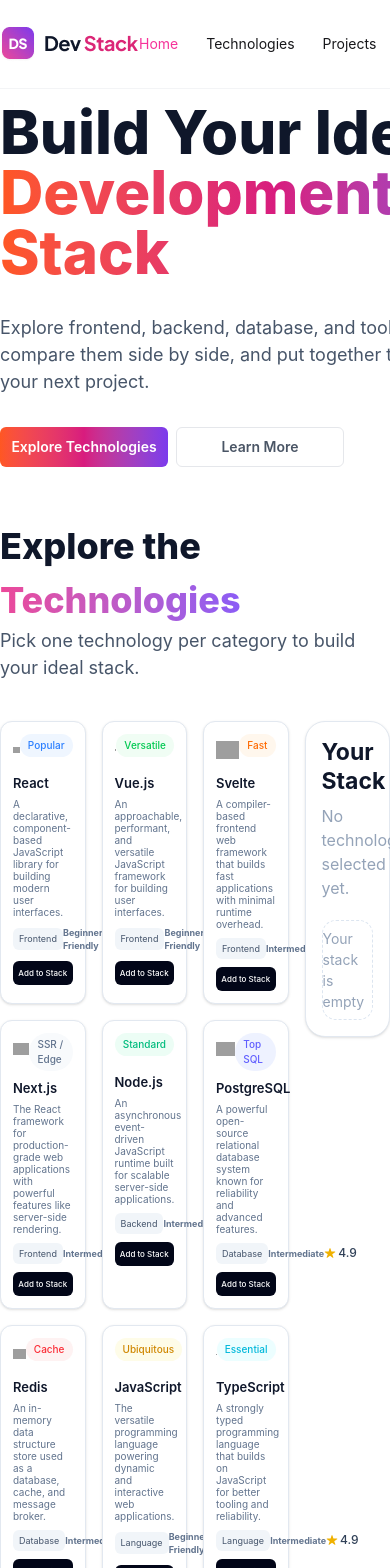
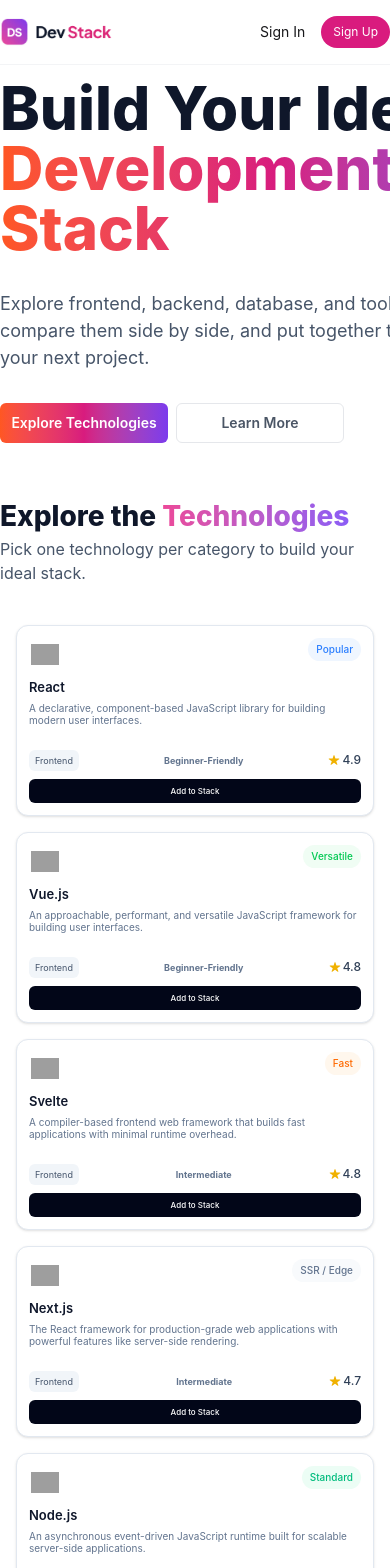
Before and after one commit to Arik-Thamid/Dev-Stack, a React (Vite) app: page / in a window 390 px wide. Shown: the top 1568 px of the page. Built offline with nearby package versions, Linux system fonts and the light colour scheme; grey boxes are pictures that could not be loaded.

Commit message:
Fix some bug and I try to simple my code

```diff
--- a/src/components/Navbar.tsx
+++ b/src/components/Navbar.tsx
@@ -7,9 +7,9 @@
      <div className="container mx-auto">
         <div className="flex justify-between items-center py-4">
 
-        <img src={Logo} alt="logo" />
+        <img className="w-28 md:w-auto" src={Logo} alt="logo" />
 
-        <ul className="flex items-center gap-7 text-sm">
+        <ul className="hidden md:flex items-center gap-7 text-sm">
             <li><a className="text-pink-500" href="#">Home</a></li>
             <li><a href="#">Technologies</a></li>
             <li><a href="#">Projects</a></li>
@@ -20,7 +20,7 @@
         <div className="flex items-center gap-4">
             <button className="text-sm">Sign In</button>
 
-            <button className="bg-[#D91B7E] text-[#FFFFFF] text-sm px-5 py-2 rounded-full">
+            <button className="bg-[#D91B7E] text-[#FFFFFF] text-xs md:text-sm px-3 md:px-5 py-2 rounded-full">
             Sign Up
             </button>
         </div>
--- a/src/components/Technologies/TechnologyCard.tsx
+++ b/src/components/Technologies/TechnologyCard.tsx
@@ -31,8 +31,12 @@
   )
 
 
+
   const buttonHandler = () => {
-    if(isSelected) return
+   if (isSelected) {
+    toast.warning(`${data.name} is already added!`)
+    return
+  }
     setStackData([...stackData, data])
 
     toast.success(`${data.name} added to your stack!`)
@@ -41,7 +45,11 @@
 
 
   return (
-    <div className="rounded-xl border border-slate-200 bg-white p-3 shadow-sm">
+    <div className={`rounded-xl border bg-white p-3 shadow-sm ${
+        isSelected
+          ? "border border-fuchsia-500"
+          : "border-slate-200"
+      }`}>
 
       {/* Top */}
       <div className="flex items-start justify-between">
@@ -95,8 +103,8 @@
       {/* Button */}
       <button
         onClick={buttonHandler}
-        disabled={isSelected}
-        className="mt-2 w-full cursor-pointer rounded-md bg-slate-950 py-1.5 text-[8px] font-medium text-white transition hover:bg-slate-800 disabled:cursor-default disabled:border-gray-300 disabled:bg-gray-300 disabled:text-gray-500 disabled:hover:bg-gray-300 disabled:hover:text-gray-500 disabled:hover:shadow-none"
+
+        className={`${isSelected?'bg-gray-400 hover:bg-gray-300':'bg-slate-950 hover:bg-slate-800'} mt-2 w-full cursor-pointer rounded-md  py-1.5 text-[8px] font-medium text-white transition `}
       >
         {isSelected ? <div className="flex justify-center items-center"><span className="text-[12px]"><IoMdCheckmark /></span>Added to Stack</div>: "Add to Stack"}
       </button>
--- a/src/components/Technologies/TechnologyList.tsx
+++ b/src/components/Technologies/TechnologyList.tsx
@@ -14,23 +14,23 @@
     <>
       {/* Heading */}
       <section className="container mx-auto my-10">
-        <h1 className="font-inter text-[36px] font-extrabold text-[#0F172A]">
+        <h1 className="font-inter text-[28px] md:text-[32px] lg:text-[36px] font-extrabold text-[#0F172A]">
           Explore the{" "}
-          <span className="bg-linear-to-r from-[#EC4899] to-[#8B5CF6] bg-clip-text font-inter text-[36px] font-extrabold text-transparent">
+          <span className="bg-linear-to-r from-[#EC4899] to-[#8B5CF6] bg-clip-text font-inter text-[28px] md:text-[32px] lg:text-[36px] font-extrabold text-transparent">
             Technologies
           </span>
         </h1>
 
-        <p className="text-[18px] text-[#475569]">
+        <p className="text-[16px] md:text-[18px] text-[#475569]">
           Pick one technology per category to build your ideal stack.
         </p>
       </section>
 
       {/* Main Content */}
-      <section className="container mx-auto grid grid-cols-4 gap-4 my-8">
+      <section className="container mx-auto my-8 grid grid-cols-1 gap-4 px-4 md:grid-cols-2 md:px-0 lg:grid-cols-4">
 
         {/* Technology Cards */}
-        <div className="col-span-3 grid grid-cols-3 gap-4">
+        <div className="col-span-1 grid grid-cols-1 gap-4 md:col-span-2 md:grid-cols-2 lg:col-span-3 lg:grid-cols-3">
           {allData.map((data) => (
             <TechnologyCard
               key={data.name}
--- a/src/components/YourStack/StackItem.tsx
+++ b/src/components/YourStack/StackItem.tsx
@@ -14,21 +14,21 @@
   const deleteHandler =(name:string)=>{
     const newData = stackData.filter(data => data.name !== name)
     setStackData(newData)
-    toast.success(`${name} removed from your stack!`)
+    toast.info(`${name} removed from your stack!`)
   }
 
   // remove all
   const removeAll =()=>{
     setStackData([])
-    toast.success('All technologies removed')
+    toast.info('All technologies removed')
   }
 
   return (
     <>
-      <section className="rounded-[20px] border border-slate-200 bg-white p-4 shadow-sm">
+      <section className="rounded-[20px]  border border-slate-200 bg-white p-4 shadow-sm">
 
         {/* Header */}
-        <h2 className="text-[23px] font-bold leading-tight text-[#0F172A]">
+        <h2 className="text-[20px] font-bold leading-tight text-[#0F172A]">
           Your Stack
         </h2>
 
@@ -46,7 +46,7 @@
 
         {/* Empty State */}
         {stackData.length === 0 && (
-          <div className="mt-5 flex h-25 items-center justify-center rounded-[14px] border border-dashed border-[#DCE5F0]">
+          <div className="mt-4 flex h-15 items-center justify-center rounded-xl border border-dashed border-[#DCE5F0]">
             <p className="text-[14px] text-[#94A3B8]">
               Your stack is empty
             </p>
```
